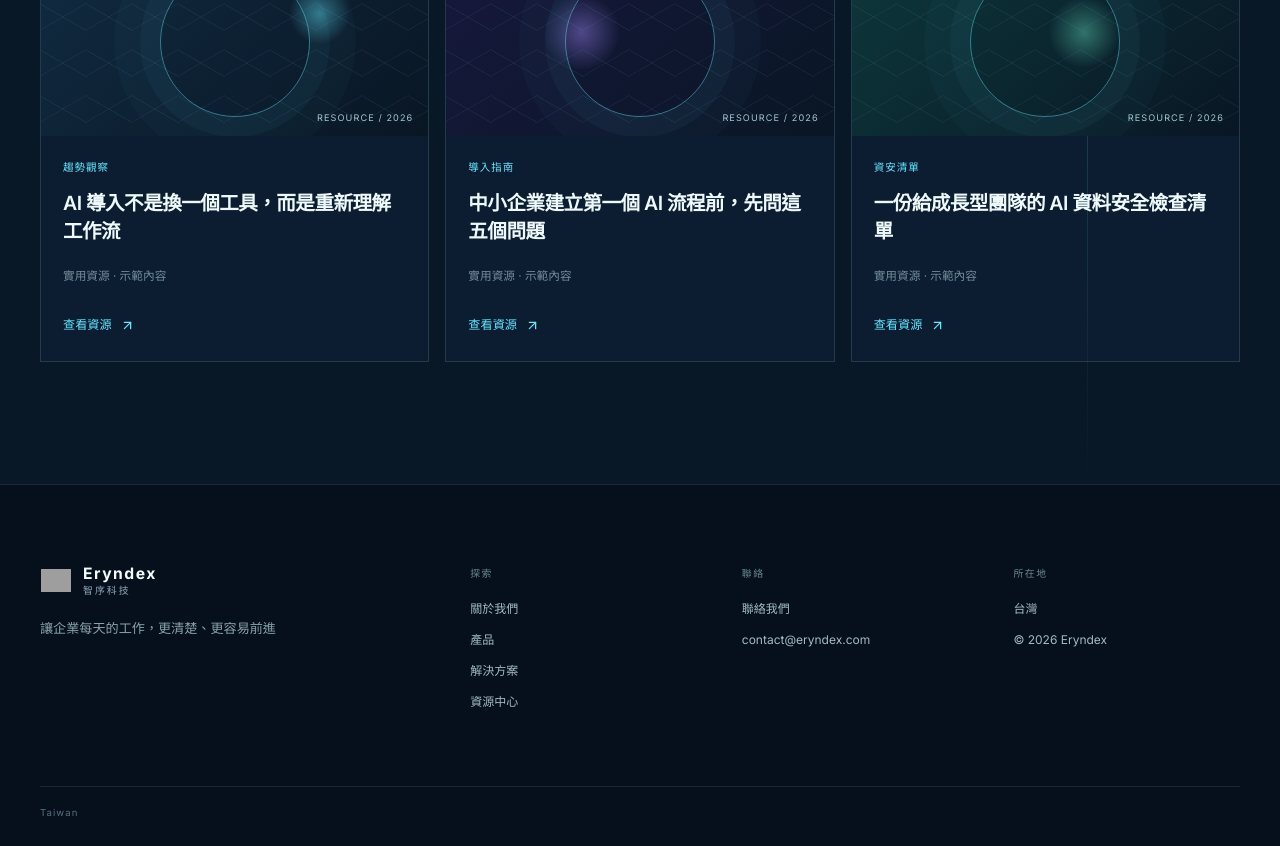
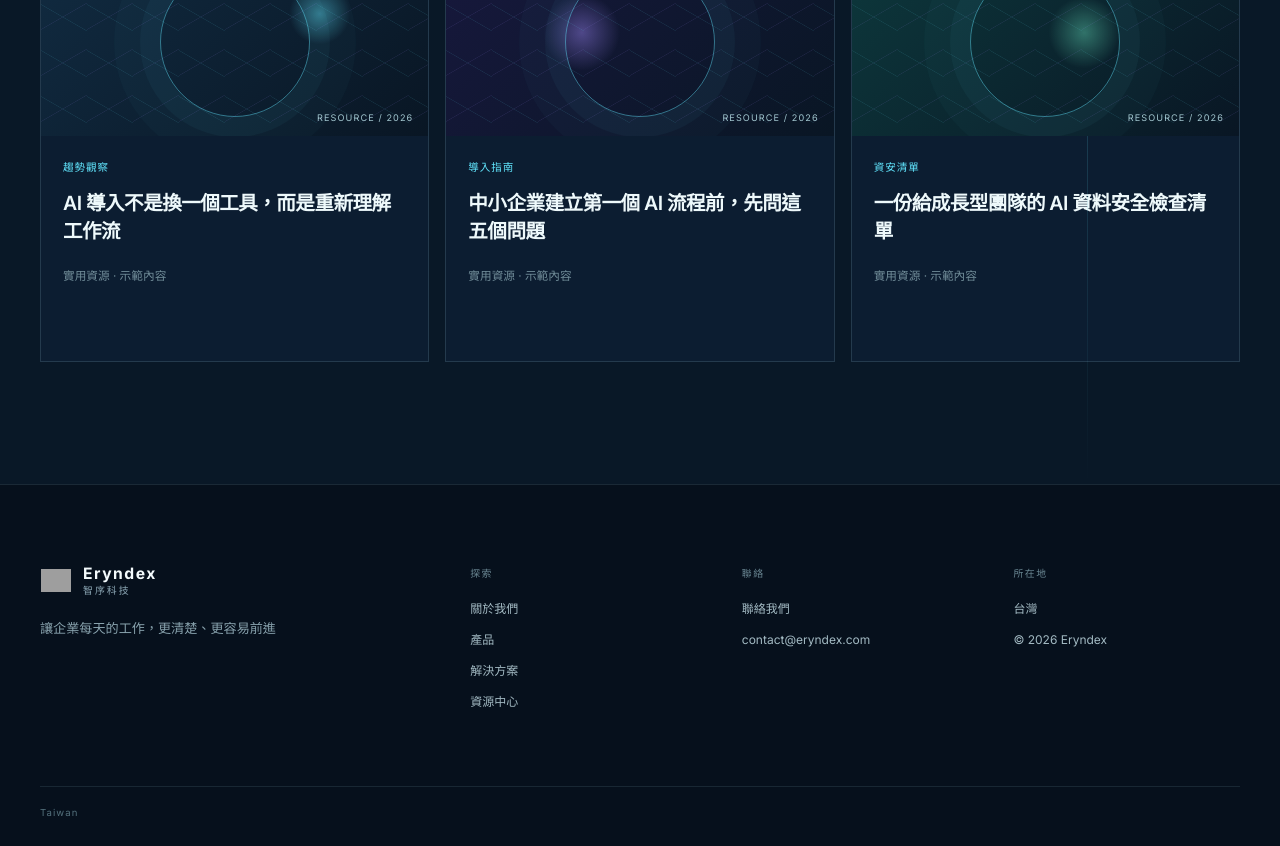
Before and after one commit to k129453497-byte/eryndex-tactile-systems, a React (Vite) app in the folder client/: page / in a window 1280 px wide. Shown: the part 4280-5126 px from the top of the page. Built offline with nearby package versions, Linux system fonts and the light colour scheme; grey boxes are pictures that could not be loaded; a web font is replaced by a local one.

Commit message:
Remove resource card links

```diff
--- a/client/src/pages/Home.tsx
+++ b/client/src/pages/Home.tsx
@@ -316,7 +316,7 @@ export function SolutionsPage() {
 
 function ArticleCard({ article }: { article: (typeof articleData)[number] }) {
   const { lang } = useSite();
-  return <article className={`article-card tone-${article.tone}`}><div className="article-art"><div className="article-lines" /><span>RESOURCE / 2026</span></div><div className="article-copy"><p className="card-category">{tx(article.tag, lang)}</p><h3>{tx(article.title, lang)}</h3><p className="article-read">{lang === "en" ? "Practical resource · Example" : lang === "zh-CN" ? "实用资源 · 示例内容" : "實用資源 · 示範內容"}</p><span className="text-link">{lang === "en" ? "View resource" : lang === "zh-CN" ? "查看资源" : "查看資源"}<ArrowUpRight size={15} /></span></div></article>;
+  return <article className={`article-card tone-${article.tone}`}><div className="article-art"><div className="article-lines" /><span>RESOURCE / 2026</span></div><div className="article-copy"><p className="card-category">{tx(article.tag, lang)}</p><h3>{tx(article.title, lang)}</h3><p className="article-read">{lang === "en" ? "Practical resource · Example" : lang === "zh-CN" ? "实用资源 · 示例内容" : "實用資源 · 示範內容"}</p></div></article>;
 }
 
 export function ResourcesPage() {
```
